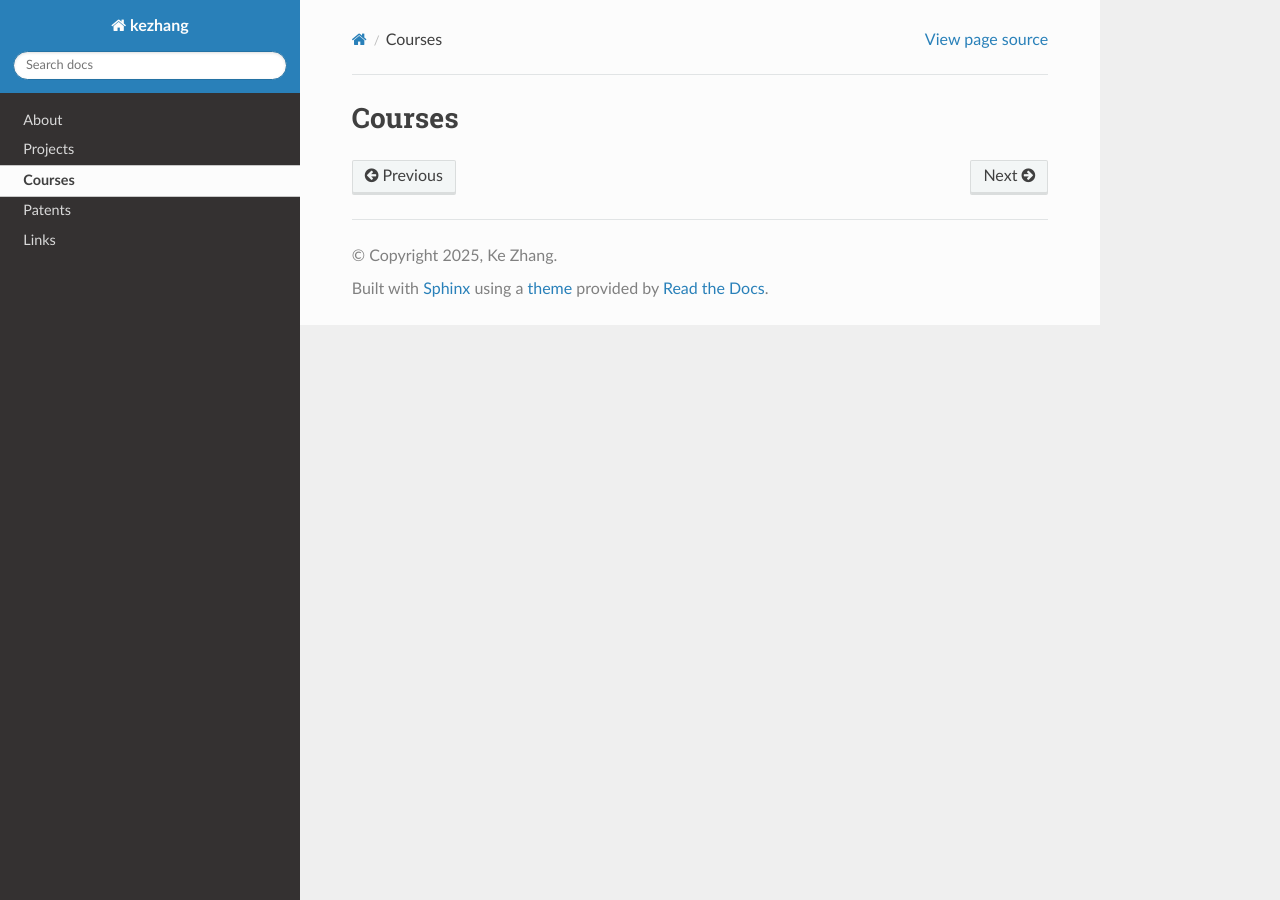
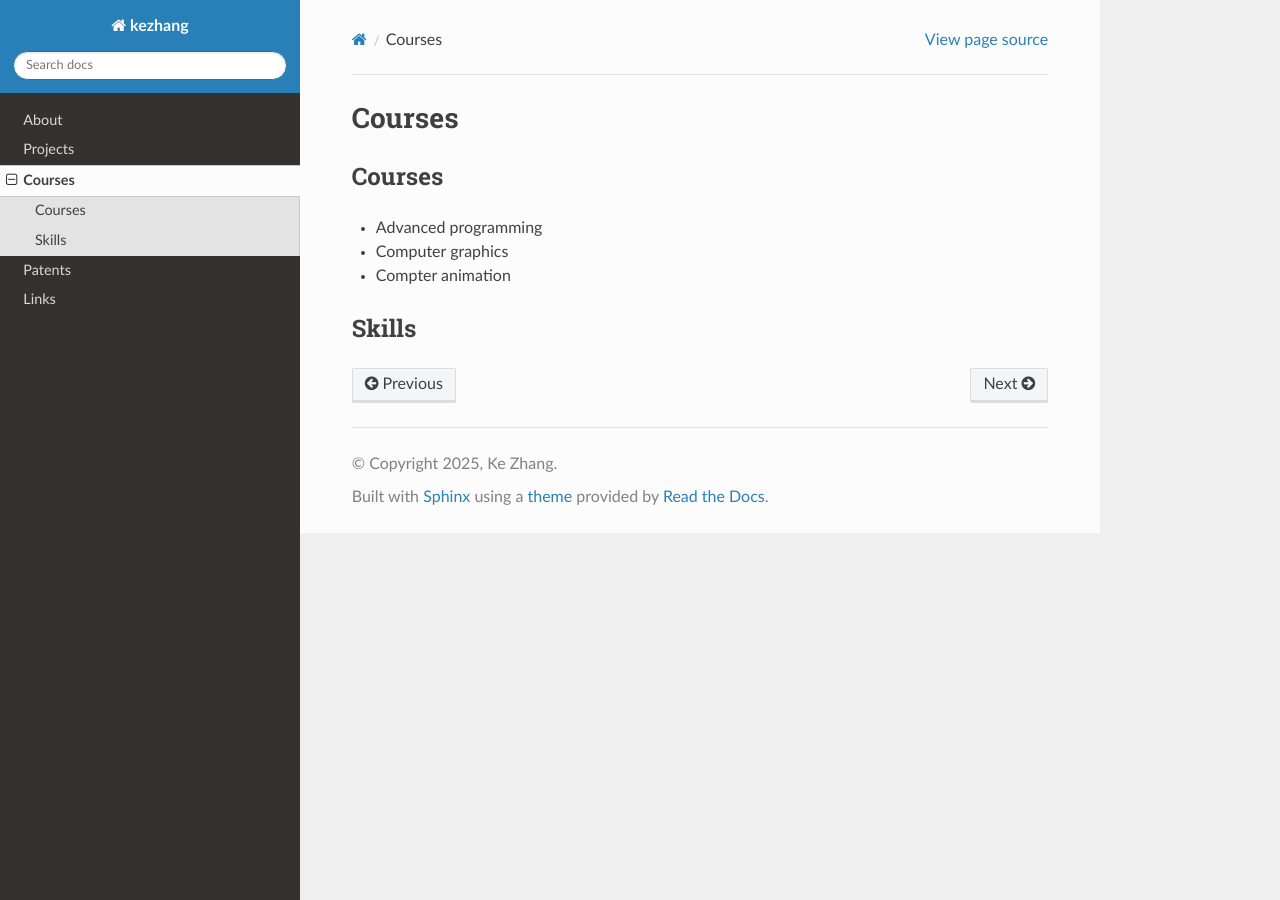
Before and after one commit to ke-zhang-rd/kezhang, a Sphinx documentation site: the page built from docs/source/courses.rst, in a window 1280 px wide. Built offline with Sphinx 7.4.7 and the Read the Docs theme 3.1.0, drawn with Linux system fonts in a browser that asks for light colours.

Commit message:
MNT: Add courses

```diff
--- a/docs/source/courses.rst
+++ b/docs/source/courses.rst
@@ -1,3 +1,15 @@
 =======
 Courses
 =======
+
+Courses
+-------
+
+* Advanced programming
+* Computer graphics
+* Compter animation
+
+
+
+Skills
+------
```
